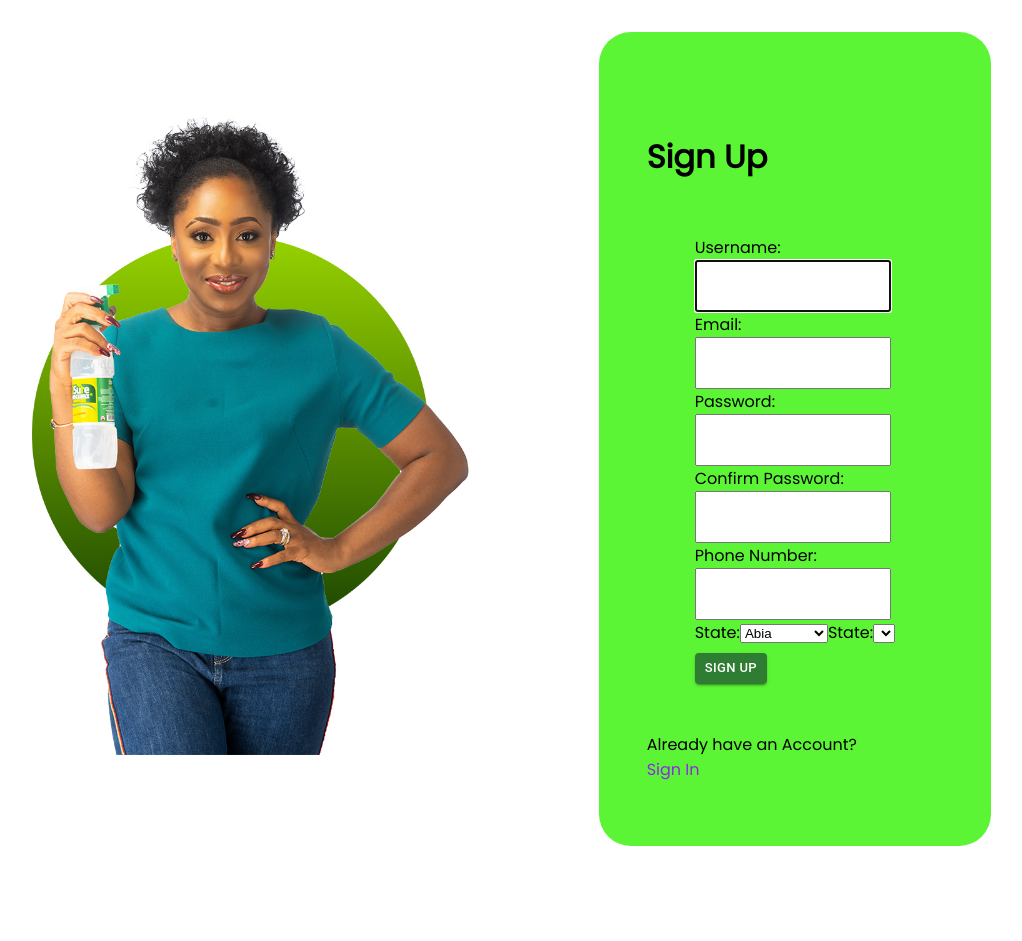
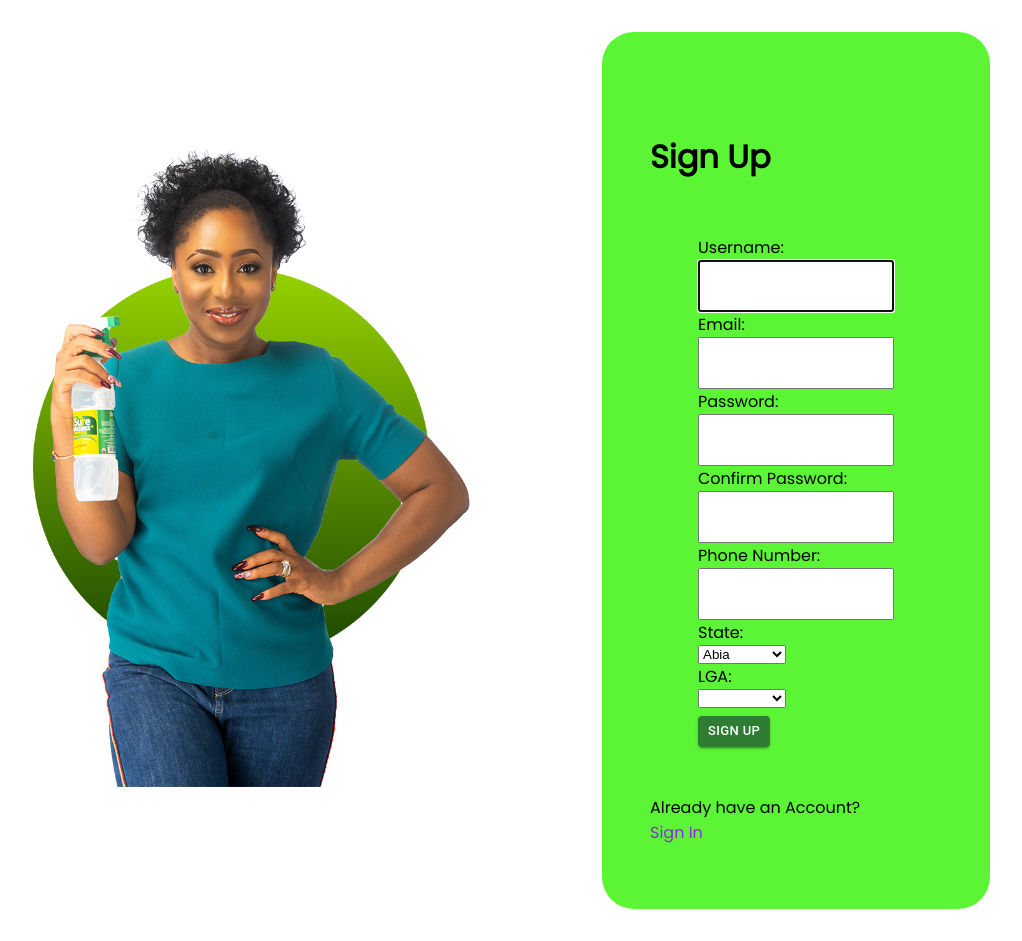
Before and after one commit to lazynerdlab/prc-sandbox, a React (Create React App) app: page /register in a window 1280 px wide. Shown: the whole page, without its empty margins (187-1209 px from the left). Before the commit the page ends 878 px from the top, so only its background shows below. Built offline with nearby package versions, Linux system fonts and the light colour scheme.

Commit message:
beta commit

```diff
--- a/src/pages/Home/Home.jsx
+++ b/src/pages/Home/Home.jsx
@@ -57,7 +57,7 @@ const Home = () => {
           <h1 className="content-header">WE PROTECT WHAT WE LOVE</h1>
           <p className="content-text">
             welcome to the number #1 antiseptic in the world. 2sure protects
-            from up to 100 illness caausing germs and has helped protect
+            from up to 100 illness causing germs and has helped protect
             families from illness for decades
           </p>
         </div>
--- a/src/pages/Login/Login.scss
+++ b/src/pages/Login/Login.scss
@@ -48,6 +48,10 @@
     }
   }
 }
+.select-grp {
+  display: flex;
+  flex-direction: column;
+}
 .router,
 .resetlink {
   cursor: pointer;
--- a/src/pages/Register/Register.jsx
+++ b/src/pages/Register/Register.jsx
@@ -131,7 +131,7 @@ const Register = () => {
                   <option value={e}>{e}</option>
                 ))}
               </select>
-              <label htmlFor="lga">State:</label>
+              <label htmlFor="lga">LGA:</label>
               <select
                 name="lga"
                 id="lga"
```
